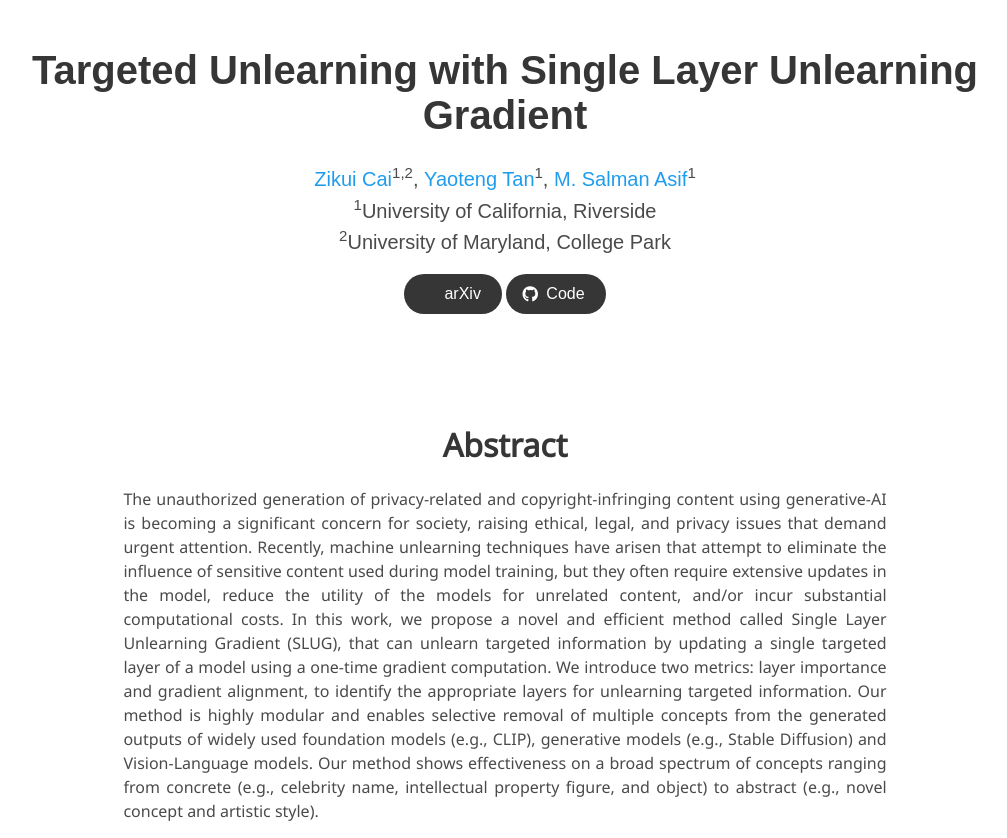
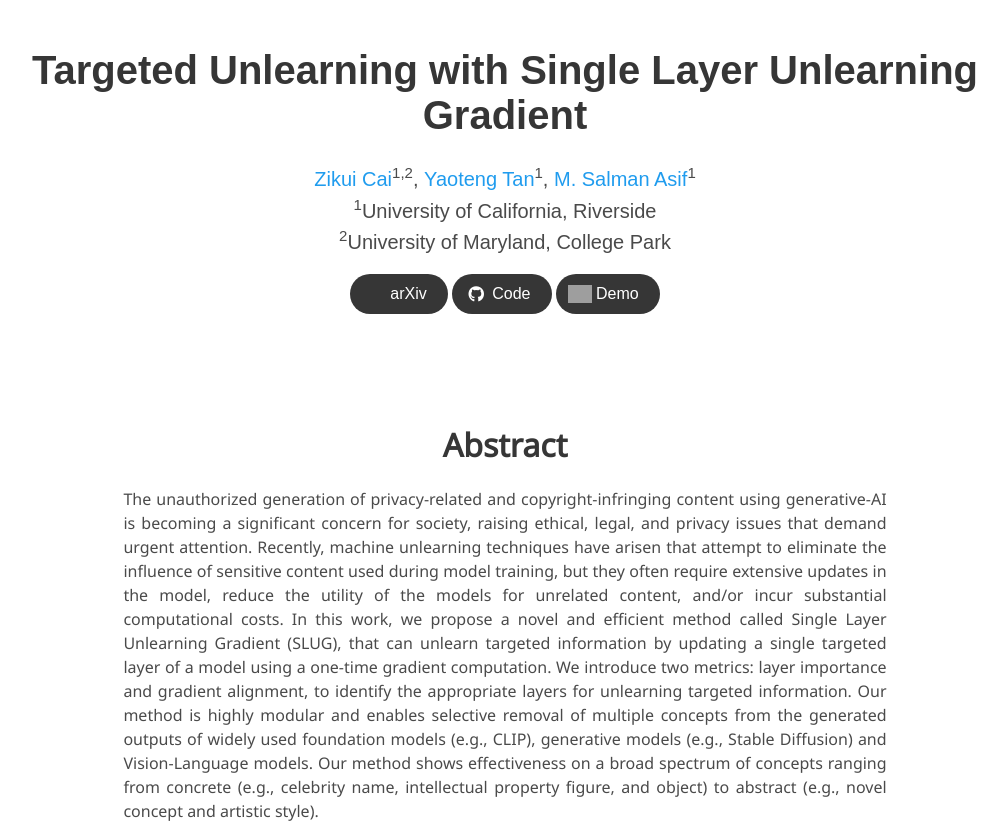
Before and after one commit to YtengTan/slug, a plain HTML site: page index.html in a window 1280 px wide. Shown: the top 838 px of the page, without its empty margins (135-1142 px from the left). Drawn offline with nearby package versions, Linux system fonts and the light colour scheme; grey boxes are pictures that could not be loaded; a script that the page names is missing; some icons are missing; a web font is replaced by a local one.

Commit message:
update hugging face link

```diff
--- a/index.html
+++ b/index.html
@@ -266,15 +266,15 @@
           </span>
 
           <!-- Demo Link. (TBD) -->
-          <!-- <span class="link-block">
-            <a href="https://huggingface.com/???"
+          <span class="link-block">
+            <a href="https://huggingface.co/spaces/ytan-ucr/slug"
                 class="external-link button is-normal is-rounded is-dark">
-              <span class="icon">
-                <i class="ai ai-dataverse"></i>
-              </span>
+                <span class="icon">
+                  <img src="https://huggingface.co/front/assets/huggingface_logo-noborder.svg" alt="Hugging Face Logo">
+                </span>
               <span>Demo</span>
             </a>
-          </span> -->
+          </span>
 
         </div>
       </div>
```
